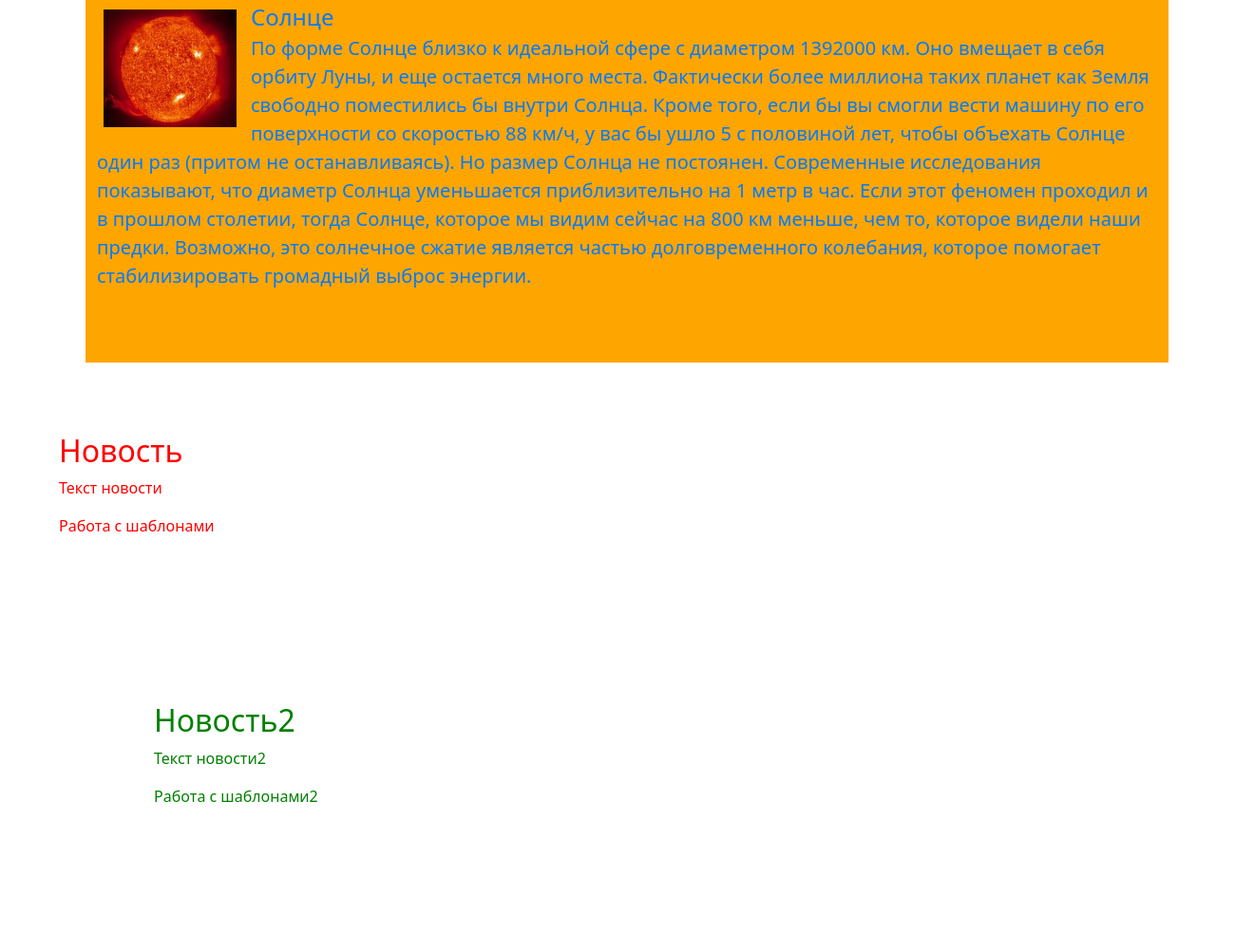
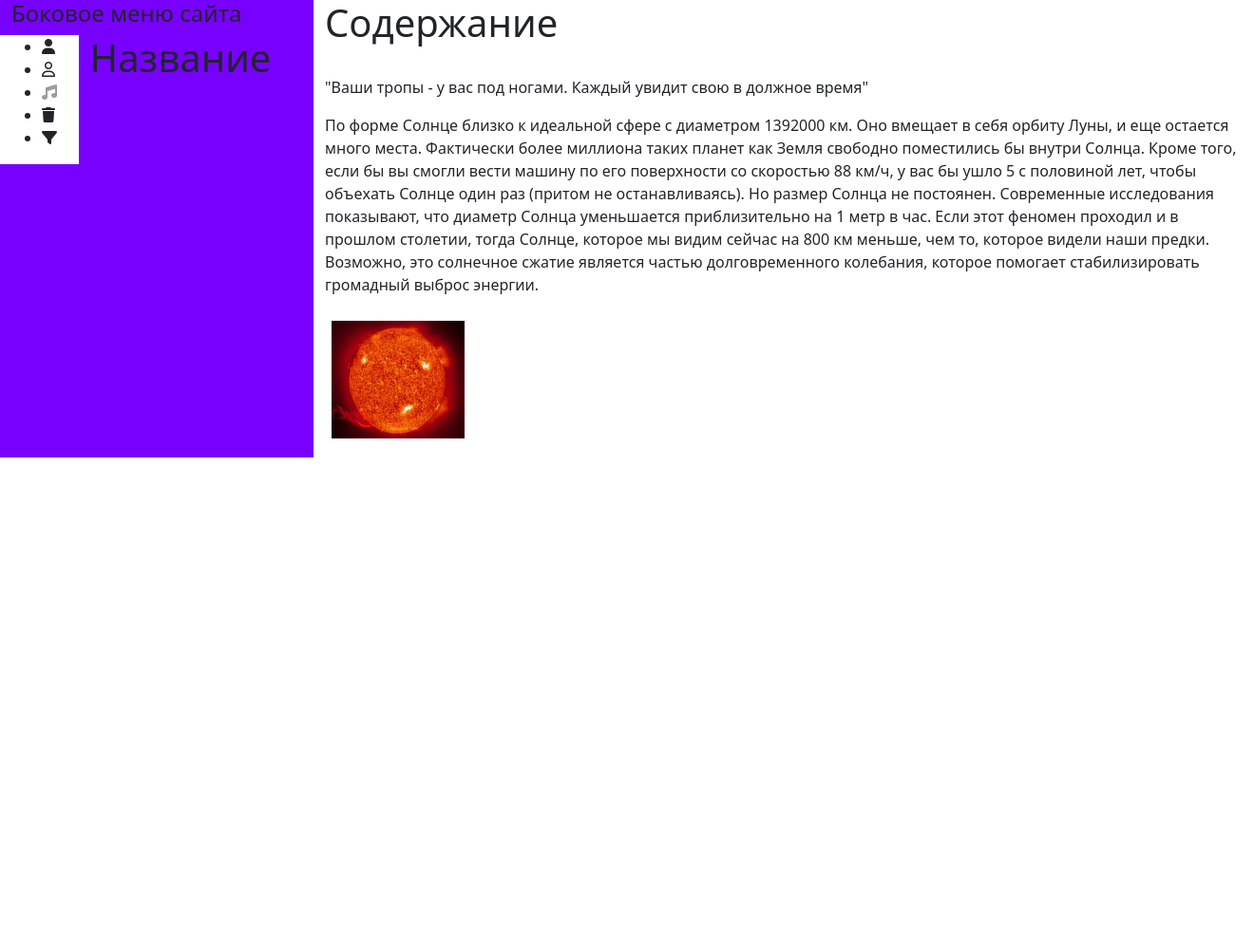
Before and after one commit to NikeSibirRus/mfti, a Django app: page /content/ in a window 1320 px wide. Shown: the whole page at 95% size. After the commit the page ends 482 px from the top, so only its background shows below. Run offline with Django 4.2, Linux system fonts and the light colour scheme; some libraries are stand-ins or nearby versions.

Commit message:
второй урок2

```diff
--- a/Mfti/settings.py
+++ b/Mfti/settings.py
@@ -38,6 +38,8 @@ INSTALLED_APPS = [
     'django.contrib.messages',
     'django.contrib.staticfiles',
     'main',
+    'bootstrap4',
+
 ]
 
 MIDDLEWARE = [
@@ -51,11 +53,12 @@ MIDDLEWARE = [
 ]
 
 ROOT_URLCONF = 'Mfti.urls'
+TEMPLATE_DIR = os.path.join(BASE_DIR, "templates")
 
 TEMPLATES = [
     {
         'BACKEND': 'django.template.backends.django.DjangoTemplates',
-        'DIRS': [],
+        'DIRS': [TEMPLATE_DIR,],
         'APP_DIRS': True,
         'OPTIONS': {
             'context_processors': [
--- a/main/static/main/css/stylesheet.css
+++ b/main/static/main/css/stylesheet.css
@@ -1,20 +1,19 @@
-.custom {
-    color:#007bff;
-    background-color: #FFA500;
-    font-size:20px;
+/* Sidebar */
+.sidebar {
+  position: fixed;
+  top: 0;
+  bottom: 0;
+  left: 0;
+  z-index: 100; /* Behind the navbar */
+  padding: 48px 0 0; /* Height of navbar */
+  box-shadow: inset -1px 0 0 rgba(0, 0, 0, .1);
 }
 
-.body {
-    background-color: gray;
-    color: red;
+.sidebar-sticky {
+  position: relative;
+  top: 0;
+  height: calc(100vh - 48px);
+  padding-top: .5rem;
+  overflow-x: hidden;
+  overflow-y: auto; /* Scrollable contents if viewport is shorter than content. */
 }
-
-.class01 {
-    margin: 50px;
-    color: red;
-}
-
-.class02 {
-    margin: 150px;
-    color: green;
-}
--- a/main/templates/main/content.html
+++ b/main/templates/main/content.html
@@ -1,37 +1,45 @@
 <!DOCTYPE html>
 {% load static %}
+
 <html lang="en">
 <head>
     <meta charset="UTF-8">
     <title>Текст + картинка01</title>
     <link href="https://cdn.jsdelivr.net/npm/bootstrap@5.0.0-beta1/dist/css/bootstrap.min.css" rel="stylesheet">
     <link rel="stylesheet" href="{% static 'main/css/stylesheet.css'%}" type="text/css">
+    <script src="https://kit.fontawesome.com/a97047fead.js" crossorigin="anonymous"></script>
 </head>
 <body>
-    <div class="container custom">
+
+<div class="container-fluid">
+  <div class="row">
+    <div class="col-sm-3 col-md-3 col-lg-3" style="background-color:#7700FF">
+        <h4>Боковое меню сайта</h4>
+        <div class="row">
+            <div class="col-md-3" style="background-color: white;">
+                <ul>
+                  <li><i class="fa-solid fa-user"></i> </li>
+                  <li><i class="fa-regular fa-user"></i> </li>
+                  <li><i class="fa-solid fa-music fa-fade"></i></li>
+                  <li><i class="fa-solid fa-trash"></i> </li>
+                  <li><i class="fa-solid fa-filter fa-shake"></i> </li>
+                </ul>
+            </div>
+            <div class="col-md-9">
+                <h1>Название</h1>
+            </div>
+
+        </div>
+    </div>
+    <div class="col-sm-9 col-md-9 col-lg-9">
+        <h1>Содержание</h1>
+        <br>
+        <p>"Ваши тропы - у вас под ногами. Каждый увидит свою в должное время"</p>
+        <p>По форме Солнце близко к идеальной сфере с диаметром 1392000 км. Оно вмещает в себя орбиту Луны, и еще остается много места. Фактически более миллиона таких планет как Земля свободно поместились бы внутри Солнца. Кроме того, если бы вы смогли вести машину по его поверхности со скоростью 88 км/ч, у вас бы ушло 5 с половиной лет, чтобы объехать Солнце один раз (притом не останавливаясь). Но размер Солнца не постоянен. Современные исследования показывают, что диаметр Солнца уменьшается приблизительно на 1 метр в час. Если этот феномен проходил и в прошлом столетии, тогда Солнце, которое мы видим сейчас на 800 км меньше, чем то, которое видели наши предки. Возможно, это солнечное сжатие является частью долговременного колебания, которое помогает стабилизировать громадный выброс энергии.</p>
         <img src="{% static 'main/img/htmlsun.jpg' %}"  align="left" width="140" height="124" alt="photoSAN" style="margin: 10px 15px 20px 7px" />
-        <big>Солнце</big>
-        <br>
-        <p>По форме Солнце близко к идеальной сфере с диаметром 1392000 км. Оно вмещает в себя орбиту Луны, и еще остается много места. Фактически более миллиона таких планет как Земля свободно поместились бы внутри Солнца. Кроме того, если бы вы смогли вести машину по его поверхности со скоростью 88 км/ч, у вас бы ушло 5 с половиной лет, чтобы объехать Солнце один раз (притом не останавливаясь). Но размер Солнца не постоянен. Современные исследования показывают, что диаметр Солнца уменьшается приблизительно на 1 метр в час. Если этот феномен проходил и в прошлом столетии, тогда Солнце, которое мы видим сейчас на 800 км меньше, чем то, которое видели наши предки. Возможно, это солнечное сжатие является частью долговременного колебания, которое помогает стабилизировать громадный выброс энергии.</p>
-        <br><br>
     </div>
-
-    <div class="container class01">
-        <br>
-        <h2> Новость </h2>
-        <p> Текст новости</p>
-        <a>Работа с шаблонами</a>
-        <br>
-    </div>
-
-    <div class="container class02">
-        <br>
-        <h2> Новость2 </h2>
-        <p> Текст новости2</p>
-        <a>Работа с шаблонами2</a>
-        <br>
-    </div>
-
+  </div>
+</div>
 
 </body>
 </html>
--- a/main/views.py
+++ b/main/views.py
@@ -2,13 +2,17 @@
 
 from django.http import HttpResponse
 from django.shortcuts import render
+from django import forms
+
+class NameForm(forms.Form):
+    your_name = forms.CharField(label='Your name', max_length=100)
 
 
 def index(request):
     return render(request,'main/index.html')
 
 def about(request):
-    return render(request, 'main/about.html')
+    return render(request, 'main/about.html', { "form" : NameForm() })
 
 def contacts(request):
     return render(request, 'main/contacts.html')
```
Also changed, not shown: main/templates/main/about.html (+20 -12 lines), main/templates/main/index.html (+59 -4 lines).
